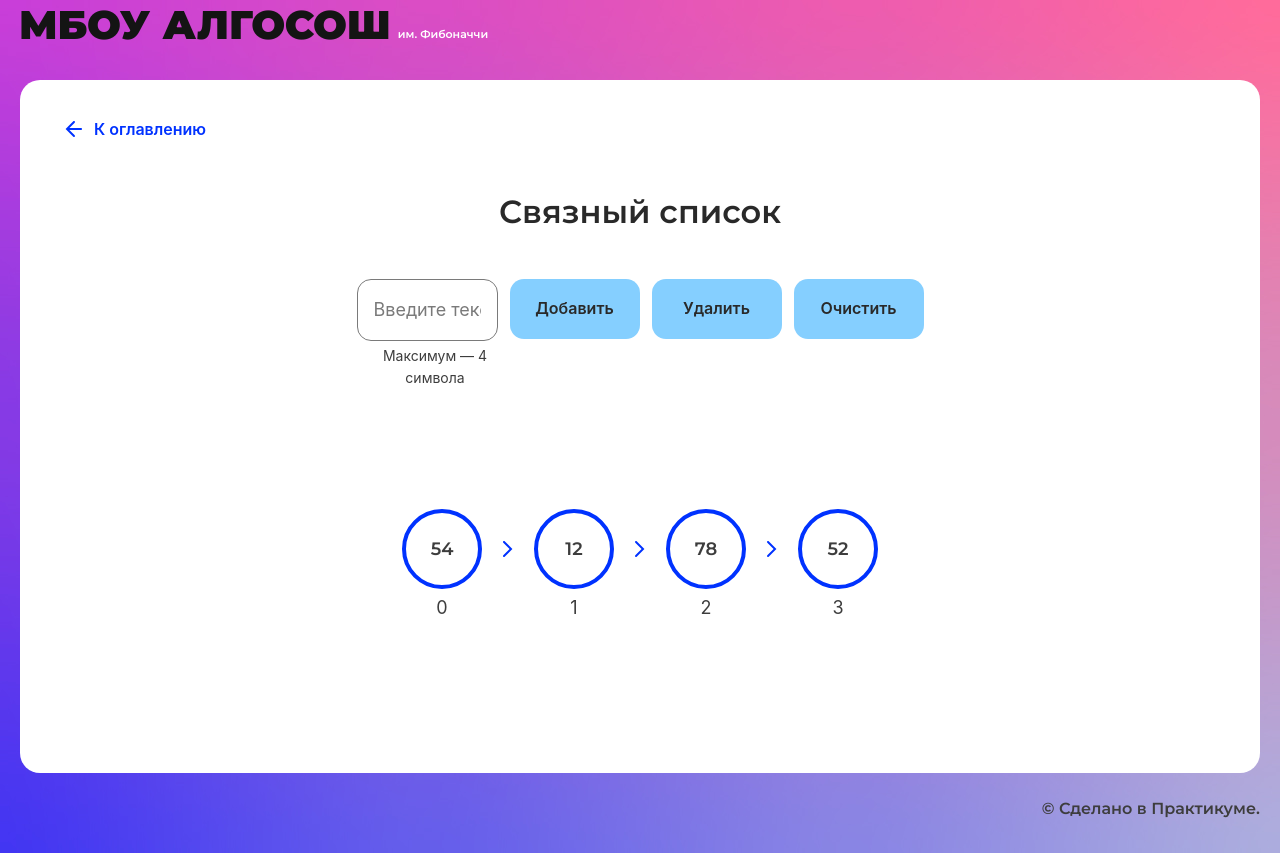
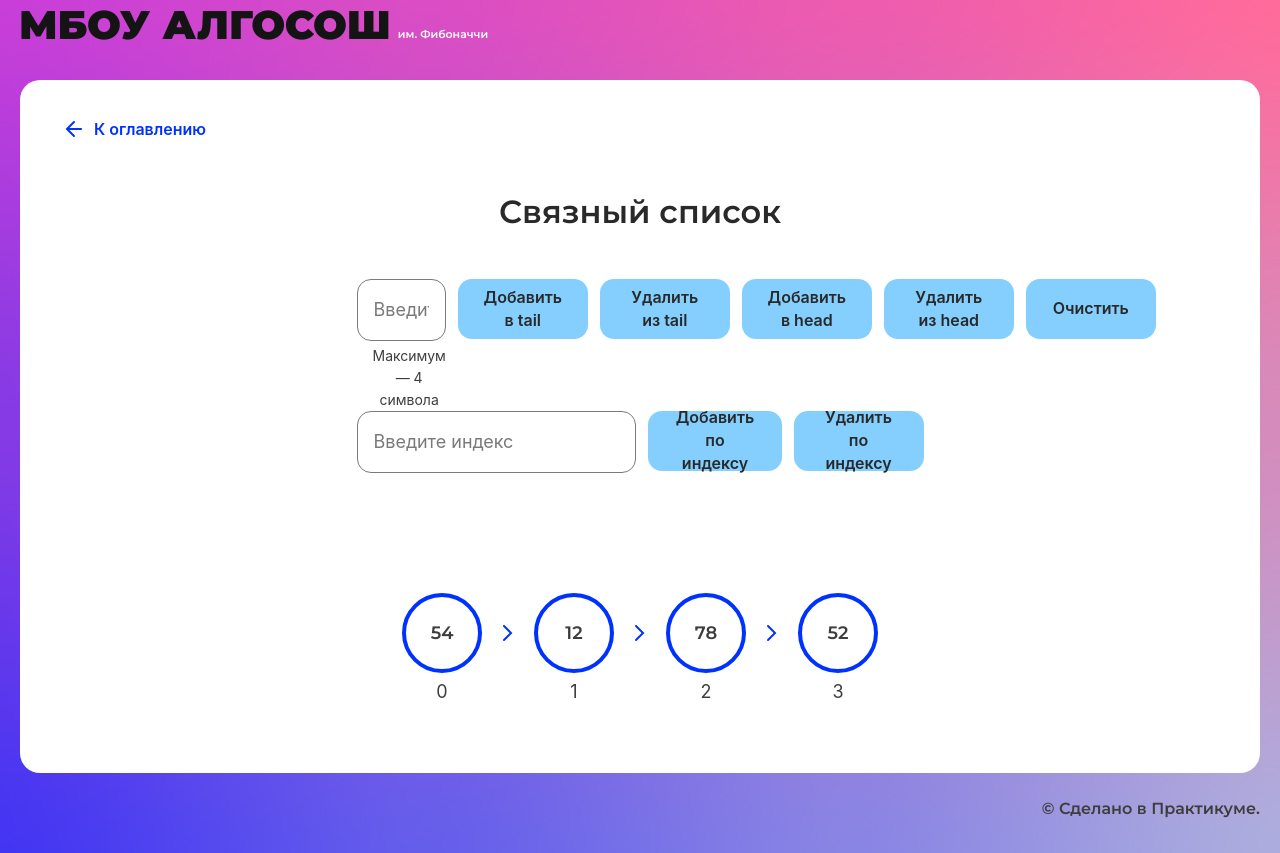
Before and after one commit to vartuom/algososh, a React (Create React App) app: page /list in a window 1280 px wide. Built offline with nearby package versions, Linux system fonts and the light colour scheme.

Commit message:
12-11-home-2

```diff
--- a/src/components/list-page/linkedList.ts
+++ b/src/components/list-page/linkedList.ts
@@ -50,6 +50,56 @@ export class LinkedList<T> implements ILinkedList<T> {
         this.size--;
     }
 
+    prepend(element: T) {
+        const node = new Node(element, this.head);
+        this.head = node;
+        this.size++;
+    }
+
+    deleteHead() {
+        if (this.head) {
+            this.head = this.head.next;
+            this.size--;
+        }
+    }
+
+    addByIndex(element: T, index: number) {
+        if (index < 0 || index > this.size) return;
+        if (!this.head || index <= 0) this.prepend(element);
+        else if (index >= (this.size - 1)) {
+            this.append(element);
+        } else {
+            let current = this.head;
+            let currentIndex = 0;
+            while (currentIndex != (index - 1) && current.next) {
+                current = current.next;
+                currentIndex++;
+            }
+            const node = new Node(element, current.next);
+            current.next = node;
+            this.size++;
+        }
+    }
+
+    deleteByIndex(index: number) {
+        if (index < 0 || index > this.size) return;
+        let current = this.head;
+        if (index === 0) {
+            if (this.head) this.head = this.head?.next;
+        } else {
+            let prev = null;
+            let currIndex = 0;
+            while (currIndex++ < index) {
+                prev = current;
+                if (current) {
+                    current = current.next;
+                }
+            }
+            if (prev?.next) prev.next = current?.next ? current.next : null;
+        }
+        this.size--;
+    }
+
 
     print() {
         let curr = this.head;
--- a/src/components/list-page/list-page.tsx
+++ b/src/components/list-page/list-page.tsx
@@ -37,6 +37,7 @@ const initListArr: Array<IListArrItem> = list.print().map((item) => ({
 export const ListPage: React.FC = () => {
 
     const [value, setValue] = useState('');
+    const [indexValue, setIndexValue] = useState('');
     const [isPending, setIsPending] = useState(false);
     const [listArr, setListArr] = useState(initListArr);
 
@@ -44,7 +45,11 @@ export const ListPage: React.FC = () => {
         setValue(event.target.value);
     };
 
-    const handleAppend = async () => {
+    const onChangeIndex = (event: React.ChangeEvent<HTMLInputElement>) => {
+        setIndexValue(event.target.value);
+    };
+
+    const append = async () => {
         setIsPending(true);
         list.append(value);
         listArr[listArr.length - 1] = {
@@ -74,7 +79,7 @@ export const ListPage: React.FC = () => {
         setIsPending(false);
     }
 
-    const handlePop = async () => {
+    const pop = async () => {
         setIsPending(true);
         listArr[listArr.length - 1] = {
             ...listArr[listArr.length - 1],
@@ -92,6 +97,133 @@ export const ListPage: React.FC = () => {
         setIsPending(false);
     }
 
+    const prepend = async () => {
+        setIsPending(true);
+        list.prepend(value);
+        listArr[0].smallElement = {
+            value: value,
+            type: "top",
+        }
+        setValue("");
+        setListArr([...listArr]);
+        await animationDelay(500);
+        listArr[0].smallElement = undefined;
+        listArr.unshift({
+            ...listArr[0],
+            value: value,
+            state: ElementStates.Modified
+        });
+        setListArr([...listArr]);
+        await animationDelay(500);
+        listArr[0].state = ElementStates.Default;
+        setListArr([...listArr])
+        setIsPending(false);
+    }
+
+    const dropHead = async () => {
+        setIsPending(true);
+        listArr[0] = {
+            ...listArr[0],
+            value: "",
+            smallElement: {
+                value: listArr[0].value,
+                type: "bottom"
+            }
+        }
+        list.deleteHead();
+        setListArr([...listArr]);
+        await animationDelay(500);
+        listArr.shift();
+        setListArr([...listArr]);
+        setIsPending(false);
+    }
+
+    const addAtIndex = async () => {
+        setIsPending(true);
+        const index = parseInt(indexValue)
+        list.addByIndex(value, index)
+        for (let i = 0; i <= index; i++) {
+            listArr[i] = {
+                ...listArr[i],
+                state: ElementStates.Changing,
+                smallElement: {
+                    value: value,
+                    type: "top"
+                }
+            }
+            await animationDelay(500);
+            setListArr([...listArr]);
+            if (i > 0) {
+                listArr[i-1] = {
+                    ...listArr[i-1],
+                    smallElement: undefined
+                }
+            }
+            setListArr([...listArr]);
+        }
+        await animationDelay(500);
+        listArr[index] = {
+            ...listArr[index],
+            state: ElementStates.Default,
+            smallElement: undefined
+        }
+        listArr.splice(index, 0, {
+            value: value,
+            state: ElementStates.Modified,
+            smallElement: undefined
+        })
+        setListArr([...listArr]);
+        listArr[index].state = ElementStates.Default;
+        listArr.forEach((item) => {
+            item.state = ElementStates.Default;
+        })
+        await animationDelay(500);
+        setListArr([...listArr]);
+        setValue("");
+        setIndexValue("");
+        setIsPending(false);
+    }
+
+    const deleteAtIndex = async () => {
+        setIsPending(true);
+        const index = parseInt(indexValue);
+        list.deleteByIndex(index);
+        for (let i = 0; i <= index; i++) {
+            listArr[i] = {
+                ...listArr[i],
+                state: ElementStates.Changing,
+            }
+            await animationDelay(500);
+            setListArr([...listArr]);
+        }
+        listArr[index] = {
+            ...listArr[index],
+            value: "",
+            smallElement: {
+                value: listArr[index].value,
+                type: "bottom"
+            }
+        }
+        await animationDelay(500);
+        setListArr([...listArr]);
+        listArr.splice(index, 1)
+        listArr[index - 1] = {
+            ...listArr[index - 1],
+            value: listArr[index - 1].value,
+            state: ElementStates.Modified,
+            smallElement: undefined
+        }
+        await animationDelay(500);
+        setListArr([...listArr]);
+        listArr.forEach((elem) => {
+            elem.state = ElementStates.Default;
+        })
+        await animationDelay(500);
+        setListArr([...listArr]);
+        setIndexValue("");
+        setIsPending(false);
+    }
+
     return (
         <SolutionLayout title="Связный список">
             <form className={styles.inputForm} onSubmit={e => {
@@ -99,10 +231,19 @@ export const ListPage: React.FC = () => {
             }}>
                 <Input value={value} onChange={onChange} placeholder={"Введите текст"} maxLength={4}
                        isLimitText={true}/>
-                <Button text={"Добавить"} isLoader={isPending} onClick={handleAppend}/>
-                <Button text={"Удалить"} isLoader={isPending} onClick={handlePop}/>
+                <Button text={"Добавить в tail"} isLoader={isPending} onClick={append}/>
+                <Button text={"Удалить из tail"} isLoader={isPending} onClick={pop}/>
+                <Button text={"Добавить в head"} isLoader={isPending} onClick={prepend}/>
+                <Button text={"Удалить из head"} isLoader={isPending} onClick={dropHead}/>
                 <Button text={"Очистить"} isLoader={isPending} onClick={() => {
                 }}/>
+            </form>
+            <form className={styles.inputForm} onSubmit={e => {
+                e.preventDefault()
+            }}>
+                <Input value={indexValue} onChange={onChangeIndex} placeholder={"Введите индекс"}/>
+                <Button text={"Добавить по индексу"} isLoader={isPending} onClick={addAtIndex}/>
+                <Button text={"Удалить по индексу"} isLoader={isPending} onClick={deleteAtIndex}/>
             </form>
             <div className={styles.circleRow}>
                 {listArr.map((item, index: number, array) => {
@@ -114,8 +255,11 @@ export const ListPage: React.FC = () => {
                                 letter={item.value}
                                 state={item.state}
                             />
-                            {index < array.length - 1 && <ArrowIcon fill={"#0032FF"} />}
-                            {item.smallElement && <div className = {item.smallElement.type === "top" ? styles.smallTop : styles.smallBottom}><Circle letter={item.smallElement.value} isSmall={true} state={ElementStates.Changing}/></div>}
+                            {index < array.length - 1 && <ArrowIcon fill={"#0032FF"}/>}
+                            {item.smallElement && <div
+                                className={item.smallElement.type === "top" ? styles.smallTop : styles.smallBottom}>
+                                <Circle letter={item.smallElement.value} isSmall={true} state={ElementStates.Changing}/>
+                            </div>}
                         </div>
                     )
                 })}
```
